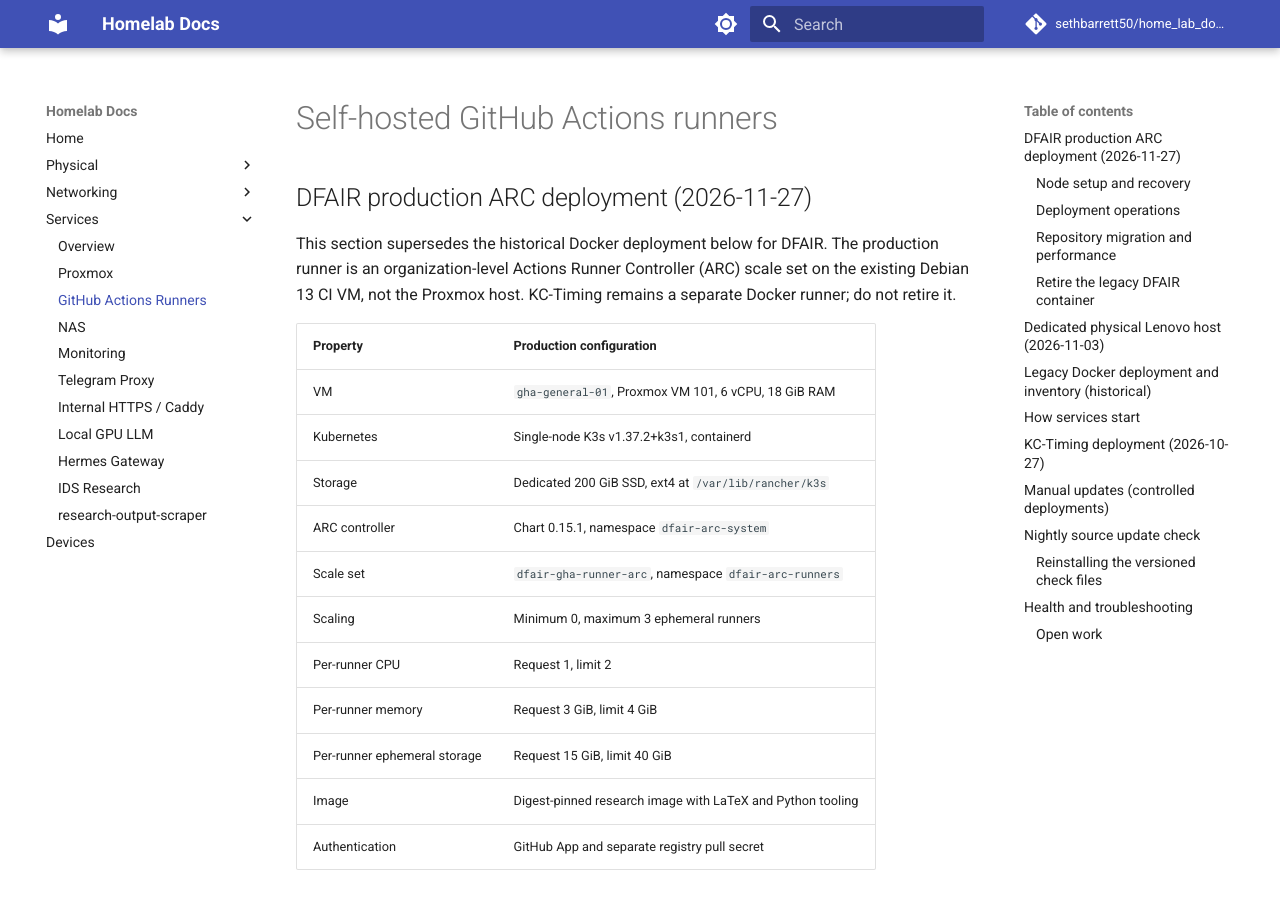
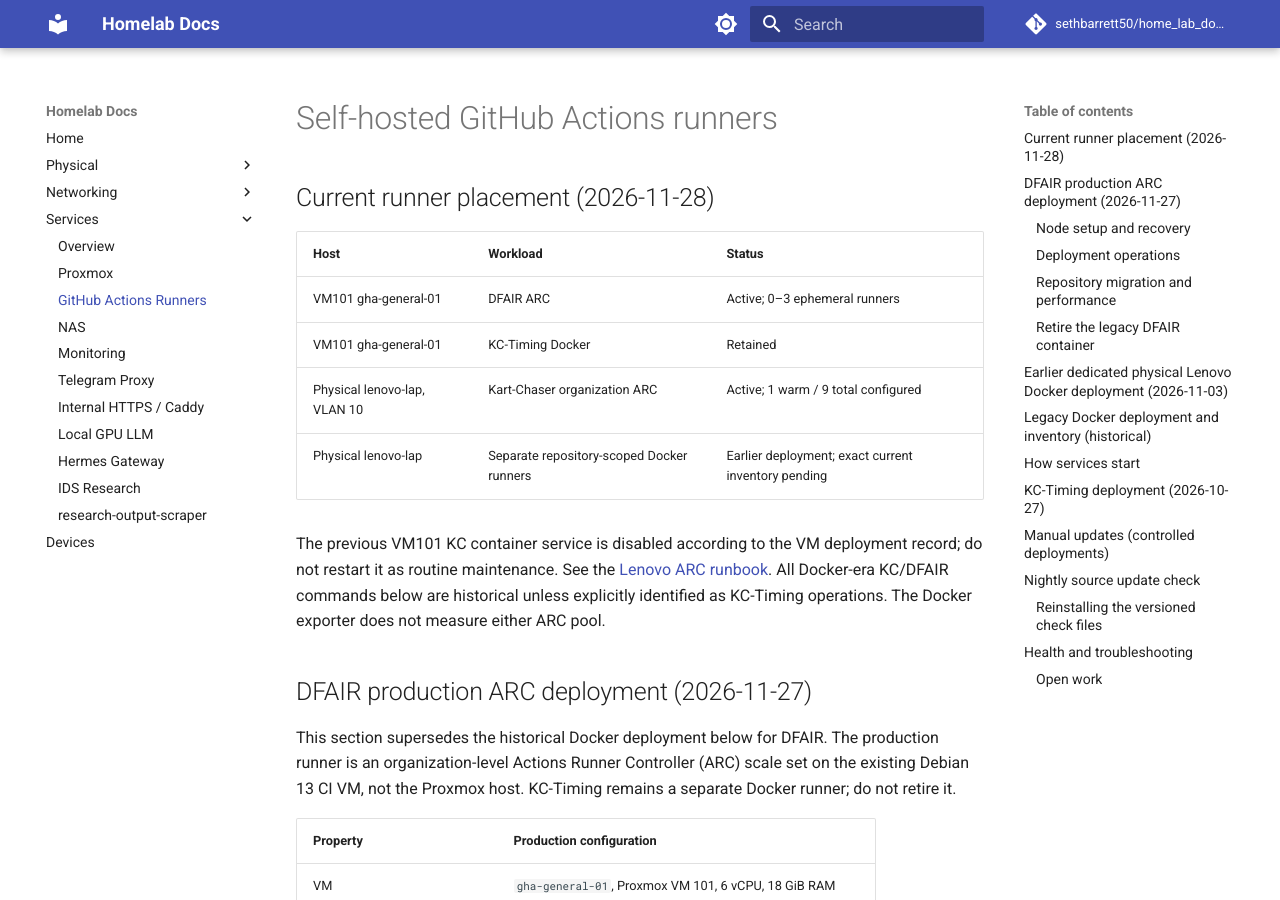
Before and after one commit to sethbarrett50/home_lab_docs, an MkDocs documentation site: the page built from docs/services/github-actions-runners.md, in a window 1280 px wide and 900 px high. Built offline with MkDocs 1.6.1 and Material for MkDocs 9.7.7, drawn with Linux system fonts in a browser that asks for light colours; comment, search, counter and statistics services are not loaded; some of the changed text lies outside the part shown.

Commit message:
Reconcile current homelab service inventory

```diff
--- a/docs/services/github-actions-runners.md
+++ b/docs/services/github-actions-runners.md
@@ -1,4 +1,19 @@
 # Self-hosted GitHub Actions runners
+
+## Current runner placement (2026-11-28)
+
+| Host | Workload | Status |
+|---|---|---|
+| VM101 gha-general-01 | DFAIR ARC | Active; 0–3 ephemeral runners |
+| VM101 gha-general-01 | KC-Timing Docker | Retained |
+| Physical lenovo-lap, VLAN 10 | Kart-Chaser organization ARC | Active; 1 warm / 9 total configured |
+| Physical lenovo-lap | Separate repository-scoped Docker runners | Earlier deployment; exact current inventory pending |
+
+The previous VM101 KC container service is disabled according to the VM
+deployment record; do not restart it as routine maintenance. See the
+[Lenovo ARC runbook](lenovo-github-runners.md). All Docker-era KC/DFAIR
+commands below are historical unless explicitly identified as KC-Timing
+operations. The Docker exporter does not measure either ARC pool.
 
 ## DFAIR production ARC deployment (2026-11-27)
 
@@ -124,7 +139,7 @@ The existing Docker log exporter does not observe ARC pods. Use
 and GitHub Actions job results for ARC. Dashboard/alert changes to reflect
 the new architecture remain a separate unverified deployment task.
 
-## Dedicated physical Lenovo host (2026-11-03)
+## Earlier dedicated physical Lenovo Docker deployment (2026-11-03)
 
 `lenovo-lap` is a **physical Lenovo ThinkBook 15 G4 IAP** running Debian 13.7 on
 Lab VLAN 10 at `192.168.10.193` (`lenovo-lap.home.arpa`). It runs two
```
